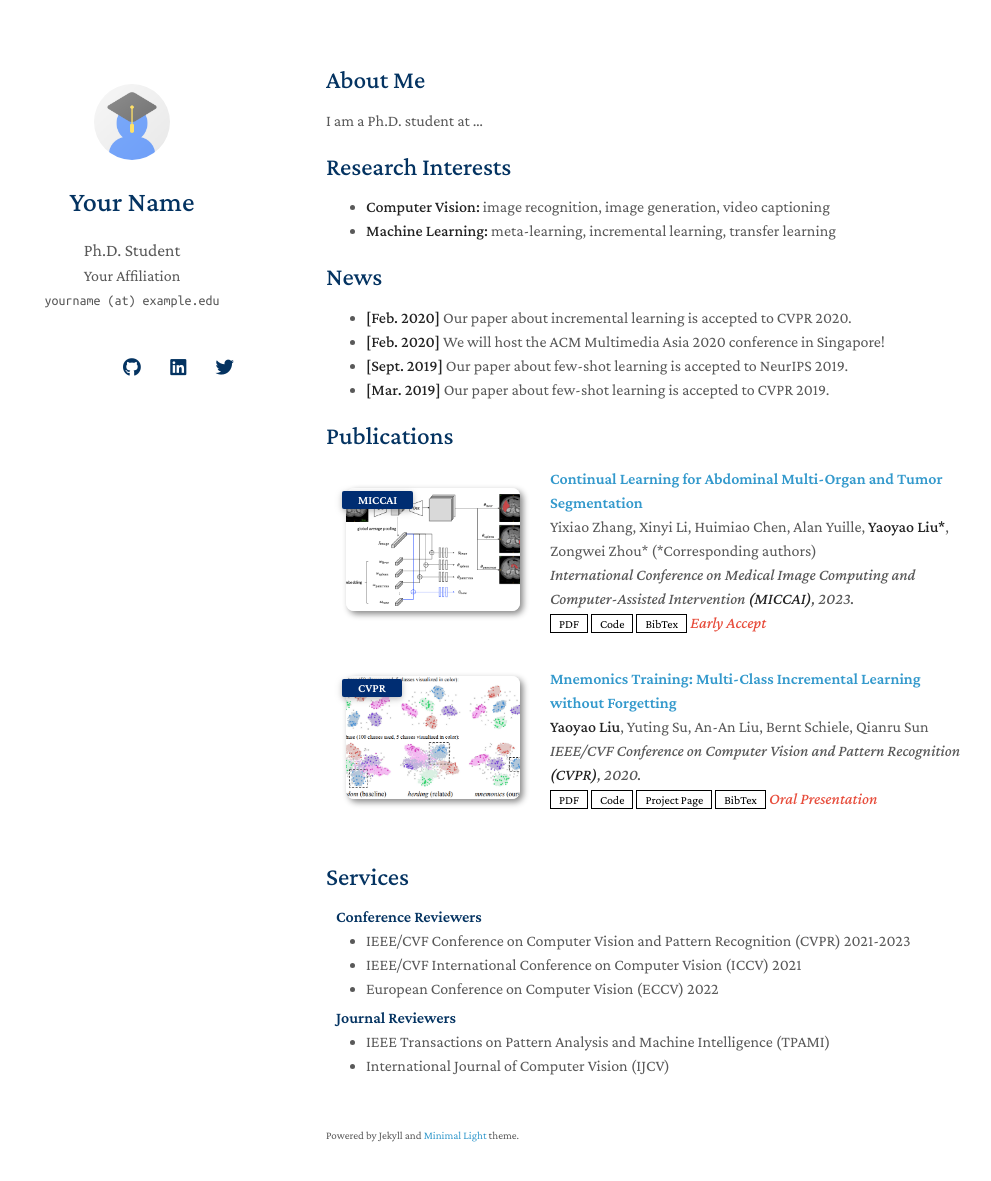
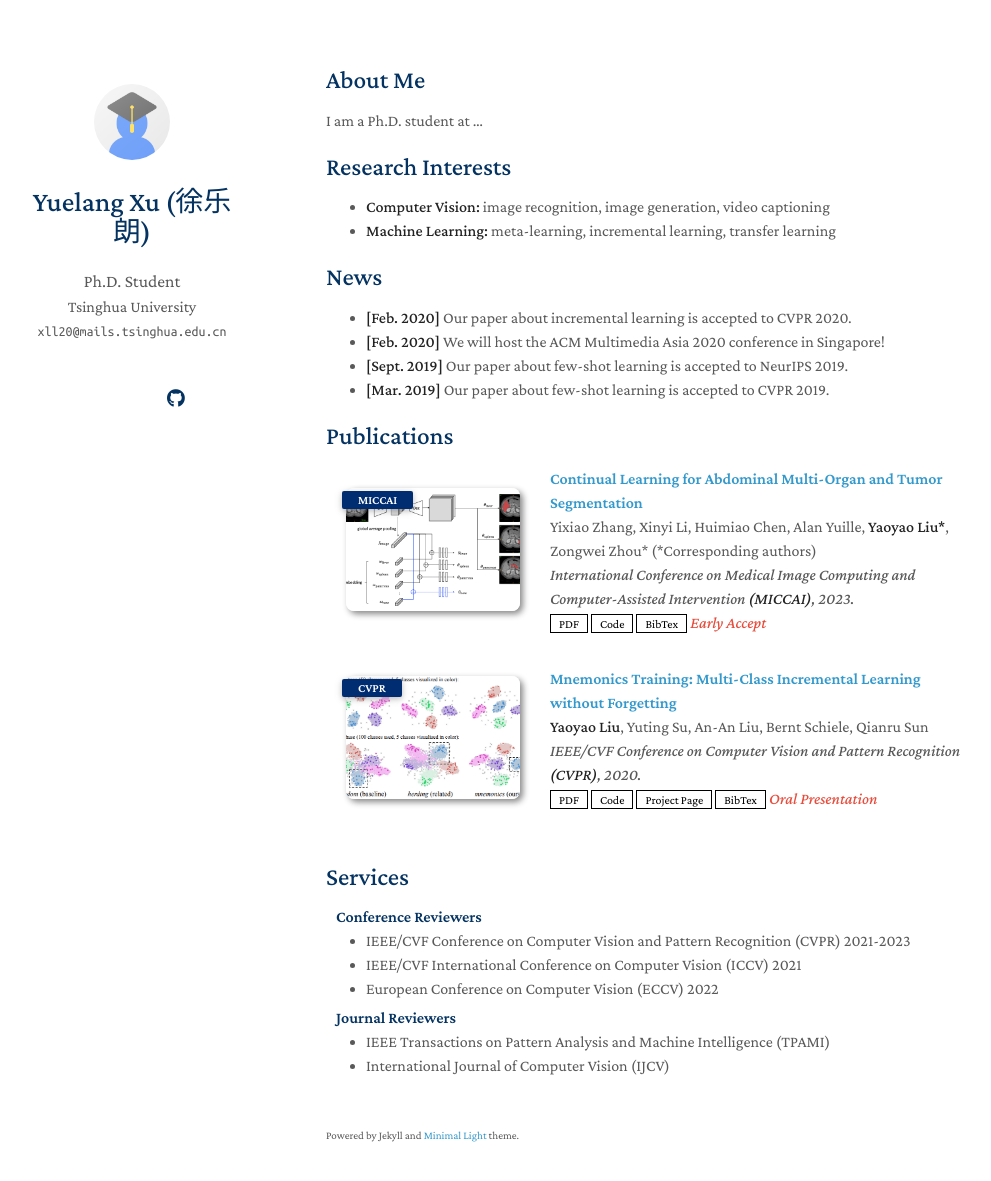
Before and after one commit to YuelangX/yuelangx.github.io, a Jekyll site: the page built from index.md, in a window 1280 px wide and 1216 px high. Shown: the top 1181 px of the window, without its empty margins (144-1135 px from the left). Built offline with Jekyll 4.4.1, drawn with Linux system fonts in a browser that asks for light colours; nearby versions of some CDN libraries; a style sheet for code colours, icons or effects is not loaded; our own code applies the rules of GitHub Pages for plain Markdown files.

Commit message:
Update _config.yml

```diff
--- a/_config.yml
+++ b/_config.yml
@@ -1,8 +1,8 @@
 # Basic Information
-title: Your Name
+title: Yuelang Xu (徐乐朗)
 position: Ph.D. Student
-affiliation: Your Affiliation
-email: yourname (at) example.edu
+affiliation: Tsinghua University
+email: xll20@mails.tsinghua.edu.cn
 
 # Search Engine Optimization (SEO)
 # The following information is used to improve the website traffic from search engines, e.g., Google.
@@ -12,11 +12,11 @@ canonical: https://minimal-light-theme.yliu.me/
 
 # Links
 # If you don't need one of them, you may delete the corresponding line.
-google_scholar: https://scholar.google.com/
+google_scholar: https://scholar.google.com/citations?user=6lJRXkAAAAAJ
 cv_link: assets/files/curriculum_vitae.pdf
-github_link: https://github.com/
-linkedin: https://www.linkedin.com/
-twitter: https://twitter.com/
+github_link: https://github.com/YuelangX
+# linkedin: https://www.linkedin.com/
+# twitter: https://twitter.com/
 
 # Images (e.g., your profile picture and your website's favicon)
 # "favicon" and "favicon_dark" are used for the light and dark modes, respectively.
```
